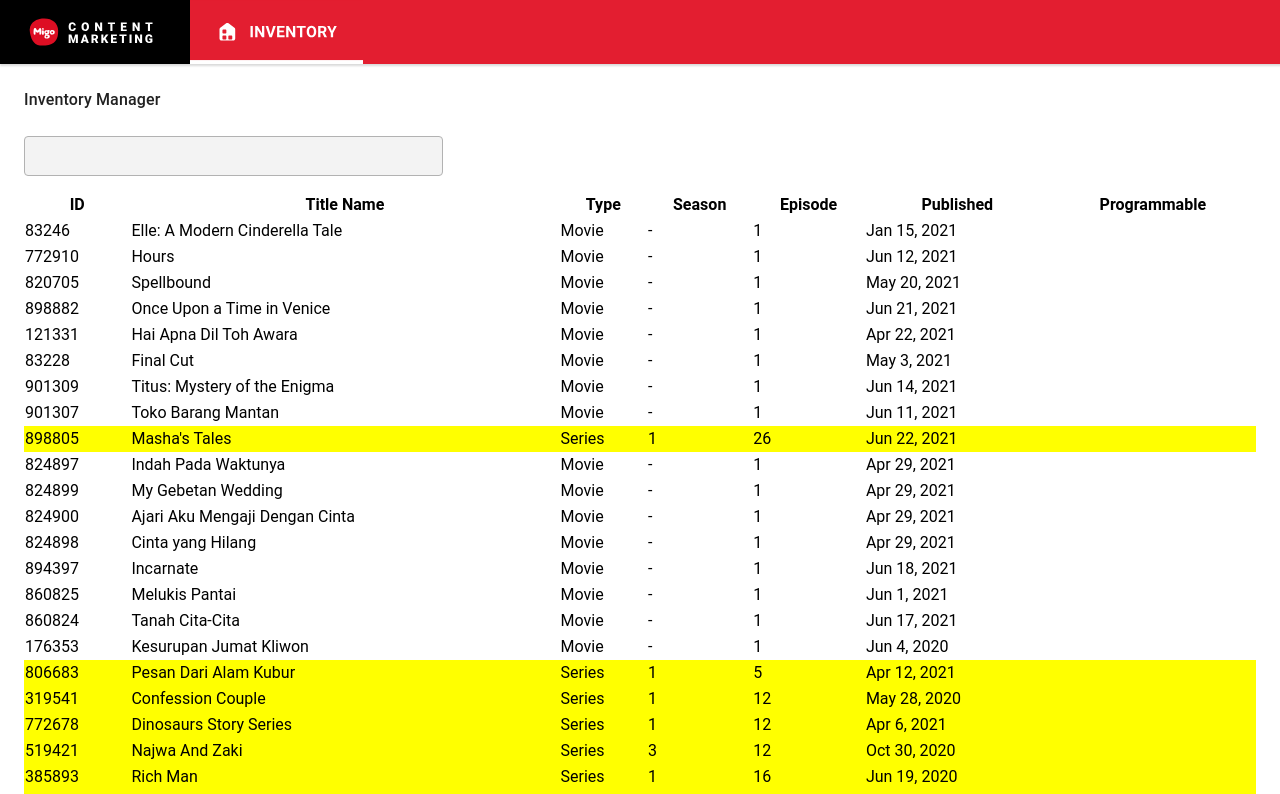
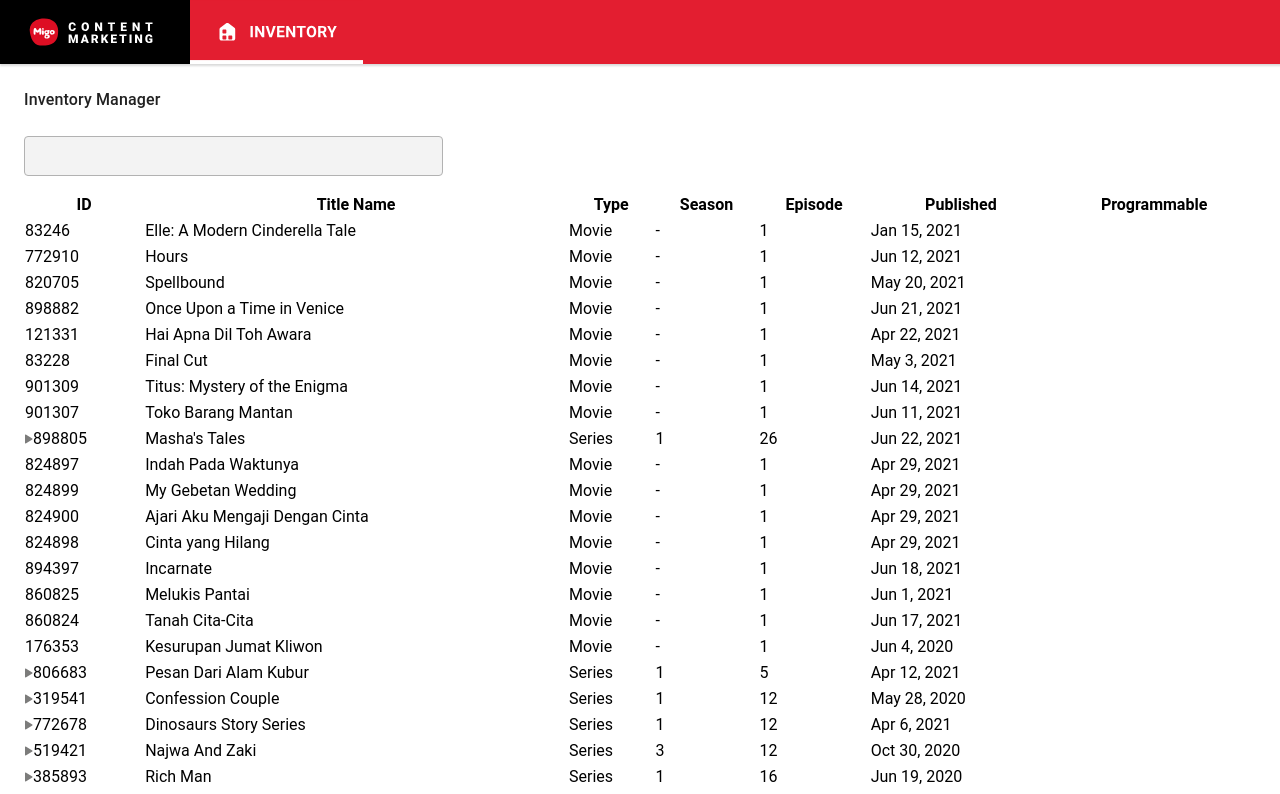
Before and after one commit to typemercury/migo-frontend, an Angular app: page / in a window 1280 px wide. Shown: the top 794 px of the page. Built offline with nearby package versions, Linux system fonts and the light colour scheme.

Commit message:
added expand icon

```diff
--- a/src/app/app.module.ts
+++ b/src/app/app.module.ts
@@ -8,6 +8,7 @@ import { MainComponent } from './layout/main/main.component';
 import { SearchInputComponent } from './components/search-input/search-input.component';
 import { InventoryTableComponent } from './components/inventory-table/inventory-table.component';
 import { InventoryTableHeaderDirective } from './components/inventory-table/inventory-table-header.directive';
+import { IconDirective } from './directives/icon.directive';
 
 @NgModule({
   declarations: [
@@ -17,6 +18,7 @@ import { InventoryTableHeaderDirective } from './components/inventory-table/inve
     SearchInputComponent,
     InventoryTableComponent,
     InventoryTableHeaderDirective,
+    IconDirective,
   ],
   imports: [BrowserModule, HttpClientModule],
   providers: [],
--- a/src/app/components/inventory-table/inventory-table.component.ts
+++ b/src/app/components/inventory-table/inventory-table.component.ts
@@ -16,11 +16,14 @@ import { Inventory } from 'src/app/services/inventory-data';
       </tr>
       <!-- loop through titles -->
       <ng-container *ngFor="let data of dataSource">
-        <tr
-          (click)="toggleExpand(data.title_id)"
-          [style.background]="data.content_type === 'Series' ? 'yellow' : ''"
-        >
-          <td>{{ data.title_id }}</td>
+        <tr (click)="toggleExpand(data.title_id)">
+          <td class="flex">
+            <img
+              *ngIf="data.content_type === 'Series'"
+              [appIcon]="expandState[data.title_id] ? 'expand' : 'collapse'"
+            />
+            {{ data.title_id }}
+          </td>
           <td>{{ data.title_name }}</td>
           <td>{{ data.content_type }}</td>
           <td>{{ data.seasons?.length || '-' }}</td>
@@ -33,11 +36,14 @@ import { Inventory } from 'src/app/services/inventory-data';
         >
           <!-- loop through seasons -->
           <ng-container *ngFor="let season of data.seasons">
-            <tr
-              (click)="toggleExpand(season.season_id)"
-              style="background: red"
-            >
-              <td>{{ season.season_id }}</td>
+            <tr (click)="toggleExpand(season.season_id)">
+              <td class="flex">
+                <img
+                  [appIcon]="
+                    expandState[season.season_id] ? 'expand' : 'collapse'
+                  "
+                />{{ season.season_id }}
+              </td>
               <td>Season {{ season.season_number }}</td>
               <td>Season</td>
               <td>S{{ season.season_number }}</td>
@@ -47,10 +53,7 @@ import { Inventory } from 'src/app/services/inventory-data';
             </tr>
             <!-- loop through episodes -->
             <ng-container *ngIf="expandState[season.season_id]">
-              <tr
-                *ngFor="let episode of season.episodes"
-                style="background: blue"
-              >
+              <tr *ngFor="let episode of season.episodes">
                 <td>{{ episode.episode_id }}</td>
                 <td>{{ episode.episode_name }}</td>
                 <td>Episode</td>
--- /dev/null
+++ b/src/app/directives/icon.directive.ts
@@ -0,0 +1,12 @@
+import { Directive, HostBinding, Input } from '@angular/core';
+
+@Directive({
+  selector: 'img[appIcon]',
+})
+export class IconDirective {
+  @HostBinding('src') get src() {
+    return `assets/icons/${this.appIcon}.svg`;
+  }
+  @Input() appIcon: string = '';
+  constructor() {}
+}
```
Also changed, not shown: src/assets/icons/collapse.svg (added), src/assets/icons/expand.svg (added).
